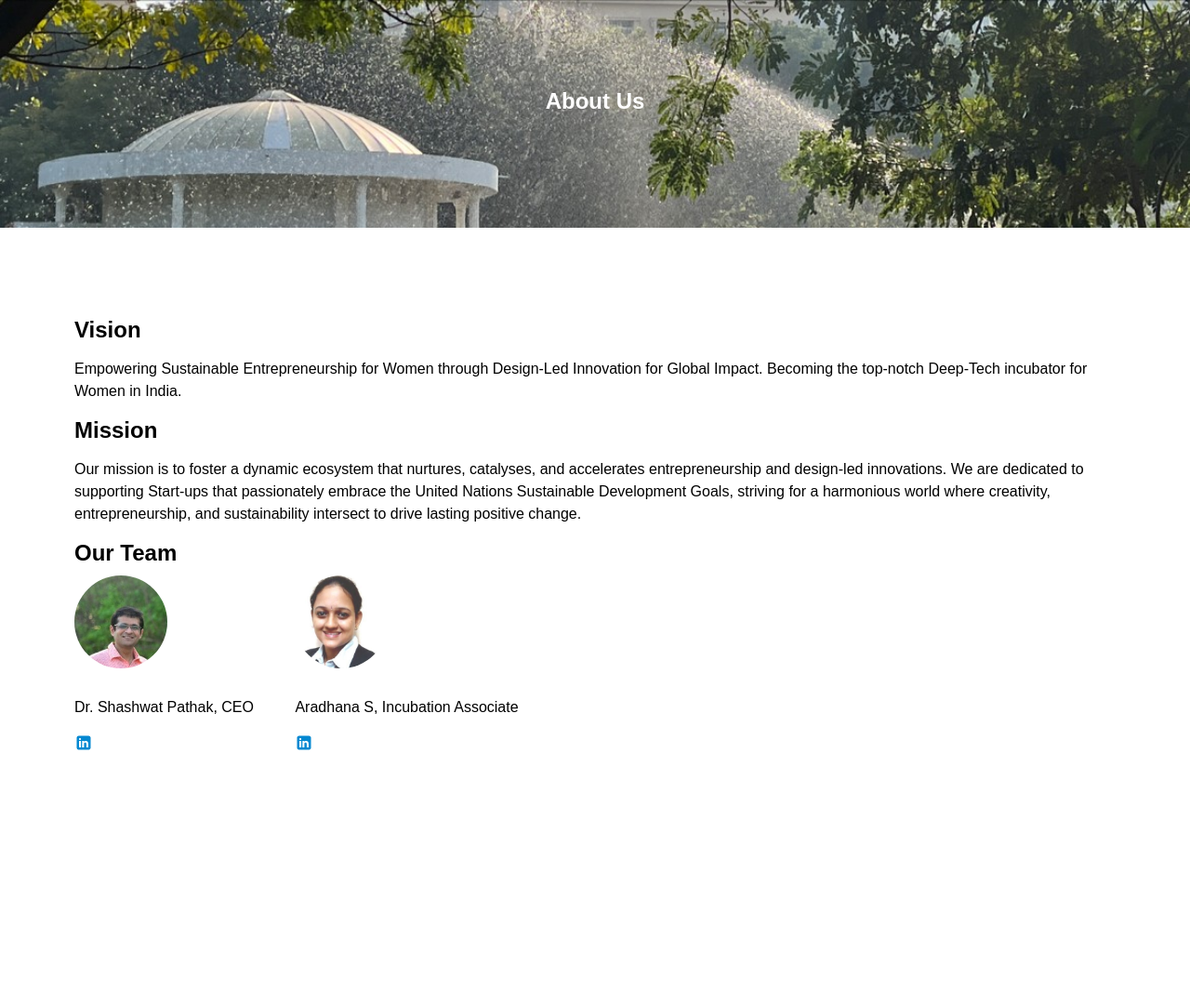
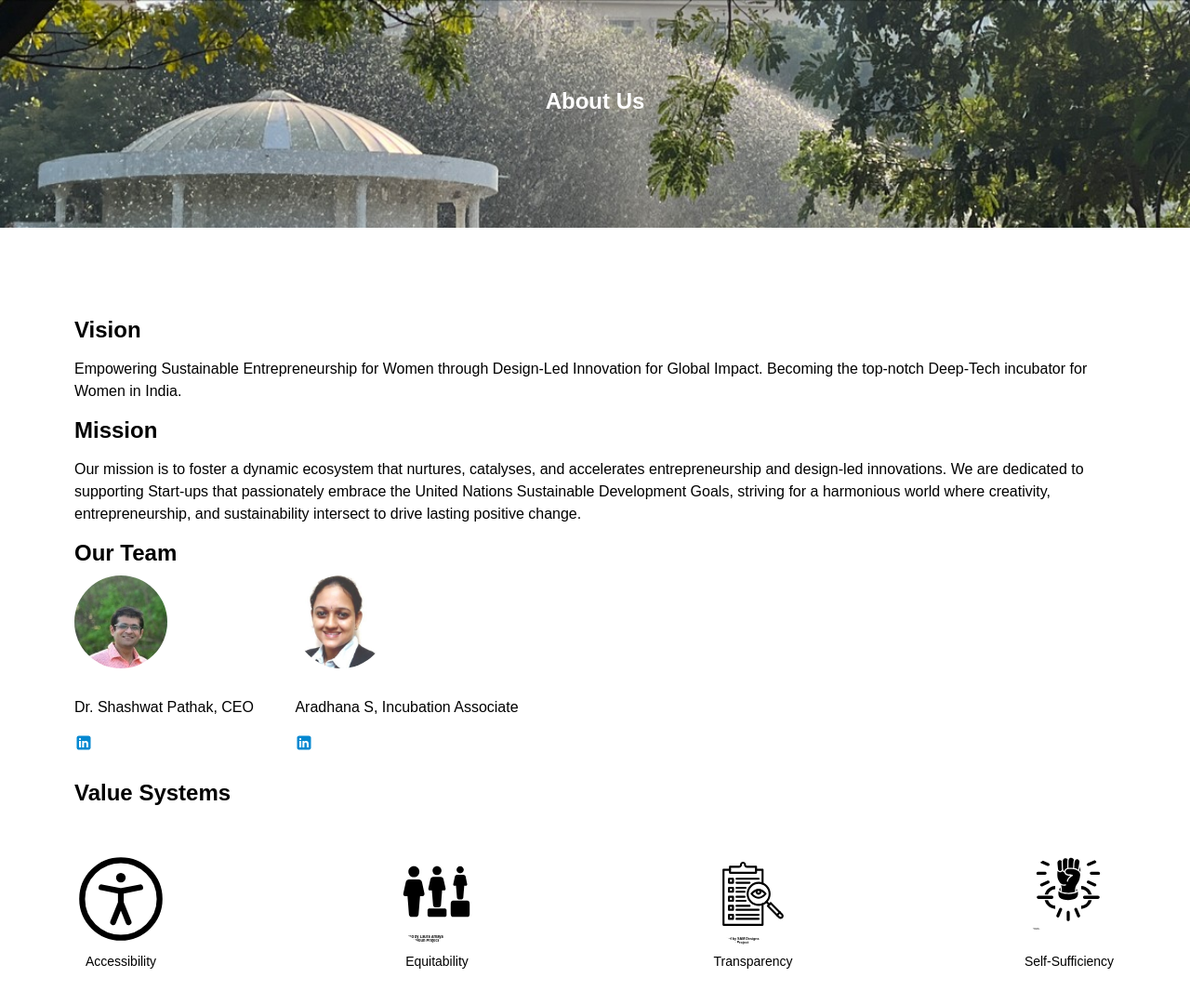
Before and after one commit to 36-saniya/aic, a plain HTML site: page index.html in a window 1280 px wide. Shown: the whole page at 93% size. Before the commit the page ends 903 px from the top, so only its background shows below. Drawn offline with Linux system fonts and the light colour scheme.

Commit message:
Add files via upload

```diff
--- a/index.html
+++ b/index.html
@@ -48,6 +48,29 @@
         width: 20px;
         height: 20px;
     }
+
+    /* Value Systems section */
+    .value-systems {
+        text-align: center;
+        margin-top: 50px;
+        display: flex;
+        justify-content: space-between;
+        align-items: center;
+    }
+    .icon {
+        width: 100px;
+        height: 100px;
+        border-radius: 50%;
+    }
+    .icon img {
+        width: 100%;
+        height: 100%;
+        border-radius: 50%;
+    }
+    .icon-name {
+        margin-top: 5px;
+        font-size: 14px;
+    }
 </style>
 </head>
 <body>
@@ -72,6 +95,27 @@
             <p>Aradhana S, Incubation Associate</p>
             <a href="https://www.linkedin.com/in/aradhana-subramanian/" class="linkedin-icon"><img src="icons8-linkedin.svg" alt="LinkedIn"></a>
         </div>
+
+        <!-- Value Systems Section -->
+        <h1>Value Systems</h1>
+        <div class="value-systems">
+            <div class="icon">
+                <img src="accessibility.svg" alt="Icon 1">
+                <div class="icon-name">Accessibility</div>
+            </div>
+            <div class="icon">
+                <img src="equity.svg" alt="Icon 2">
+                <div class="icon-name">Equitability</div>
+            </div>
+            <div class="icon">
+                <img src="transparency.svg" alt="Icon 3">
+                <div class="icon-name">Transparency</div>
+            </div>
+            <div class="icon">
+                <img src="noun-independence-6178809.svg" alt="Icon 4">
+                <div class="icon-name">Self-Sufficiency</div>
+            </div>
+        </div>
     </div>
 </body>
 </html>
```
Also changed, not shown: accessibility.svg (added), equity.svg (added), noun-independence-6178809.svg (added), transparency.svg (added).
